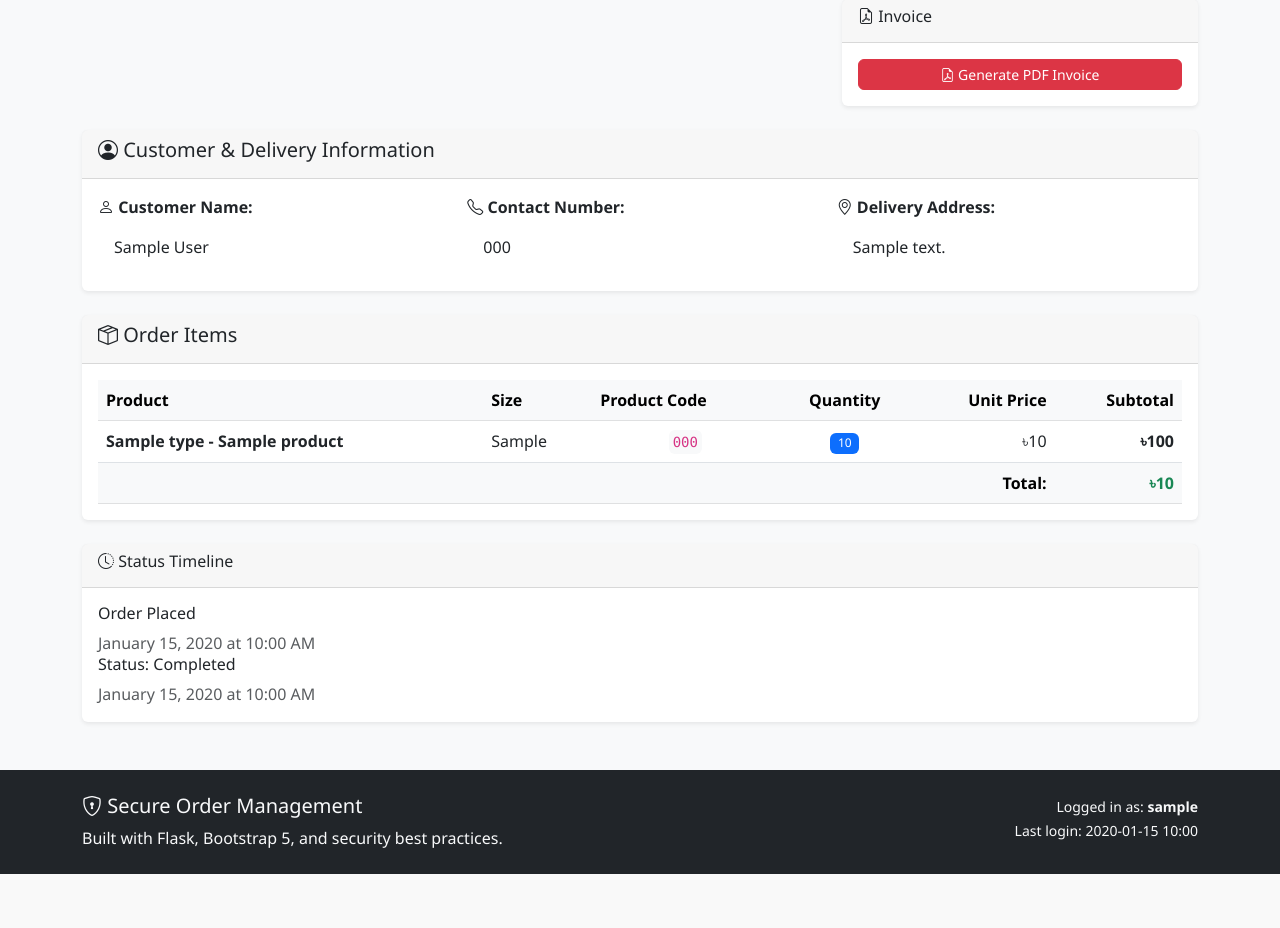
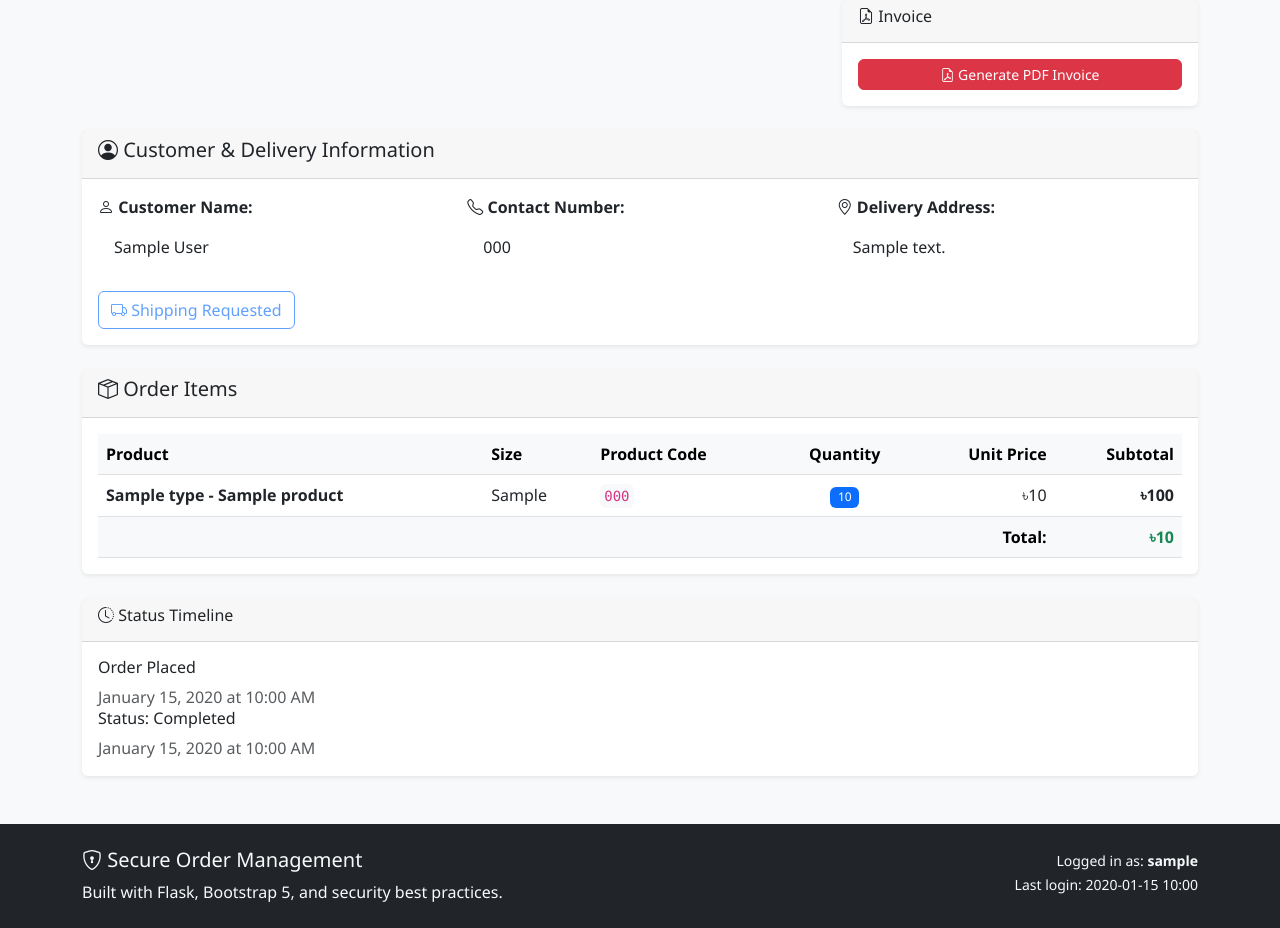
Before and after one commit to sameeul/mcrm, a Flask app: page /order_details/1 in a window 1280 px wide. Shown: the part 427-1355 px from the top of the page. Before the commit the page ends 1301 px from the top, so only its background shows below. Run offline with Flask 3, Linux system fonts and the light colour scheme; a user stored in the database is signed in; tables that the repository leaves empty hold one stand-in row (values such as "Sample post"); some libraries are stand-ins or nearby versions.

Commit message:
add shipping , update various rendering

```diff
--- a/forms.py
+++ b/forms.py
@@ -168,11 +168,7 @@ class ProductForm(FlaskForm):
 
     def validate_product_code(self, product_code):
         # Check for duplicate product code
-        query = Product.query.filter_by(product_code=product_code.data)
-        if self.product_id:
-            query = query.filter(Product.id != self.product_id)
-        if query.first():
-            raise ValidationError('Product code already exists. Please choose a different code.')
+        pass
 
     def validate_product_combination(self):
         # Check for duplicate product combination
--- a/models.py
+++ b/models.py
@@ -277,6 +277,7 @@ class Order(db.Model):
     city_name = db.Column(db.String(100), nullable=True)
     zone_id = db.Column(db.Integer, nullable=True)  # Pathao zone_id
     zone_name = db.Column(db.String(100), nullable=True)
+    shipping_requested = db.Column(db.Boolean, default=False)  # Whether shipping is requested
 
     # Order Financial Details
     delivery_charge = db.Column(db.Numeric(10, 2), nullable=False, default=0.00)
--- a/routes.py
+++ b/routes.py
@@ -716,3 +716,20 @@ def api_delete_user(user_id):
     except Exception as e:
         db.session.rollback()
         return jsonify({'success': False, 'message': 'Failed to delete user'}), 500
+
+@main.route('/request_shipping/<int:order_id>', methods=['POST'])
+@login_required
+def request_shipping(order_id):
+    order = Order.query.get_or_404(order_id)
+    # Only allow if not already requested and user has access
+    if not current_user.is_admin() and order.user_id != current_user.id:
+        flash('Access denied', 'error')
+        return redirect(url_for('main.orders'))
+    if order.shipping_requested:
+        flash('Shipping already requested for this order.', 'info')
+    else:
+        order.shipping_requested = True
+        order.updated_at = datetime.utcnow()
+        db.session.commit()
+        flash('Shipping has been requested for this order.', 'success')
+    return redirect(url_for('main.order_details', order_id=order.id))
--- a/templates/dashboard.html
+++ b/templates/dashboard.html
@@ -198,7 +198,7 @@
                                 <tr>
                                     <td><strong>#{{ order.id }}</strong></td>
                                     {% if current_user.is_admin() %}
-                                    <td>{{ order.user.username }}</td>
+                                    <td>{{ order.customer.name }}</td>
                                     {% endif %}
                                     <td>{{ order.total_amount|currency }}</td>
                                     <td>
--- a/templates/order_details.html
+++ b/templates/order_details.html
@@ -129,6 +129,21 @@
                 <p class="ms-3">{{ order.customer.address }}</p>
             </div>
         </div>
+        <div class="mt-3">
+            <form id="shippingRequestForm" method="POST" action="{{ url_for('main.request_shipping', order_id=order.id) }}">
+                <input type="hidden" name="csrf_token" value="{{ csrf_token() }}">
+                <button type="submit" class="btn btn-outline-primary"
+                        id="requestShippingBtn"
+                        {% if order.shipping_requested %}disabled{% endif %}>
+                    <i class="bi bi-truck"></i>
+                    {% if order.shipping_requested %}
+                        Shipping Requested
+                    {% else %}
+                        Request Shipping
+                    {% endif %}
+                </button>
+            </form>
+        </div>
     </div>
 </div>
 
@@ -165,7 +180,7 @@
                                 </div>
 
                             </td>
-                            <td class="text-center">
+                            <td class="text-start">
                                 {% if item.tracking_code %}
                                     <code class="bg-light p-1 rounded">{{ item.tracking_code }}</code>
                                 {% else %}
--- a/templates/orders.html
+++ b/templates/orders.html
@@ -63,7 +63,7 @@
                             </td>
                             {% if current_user.is_admin() %}
                             <td>
-                                <i class="bi bi-person"></i> {{ order.user.username }}
+                                <i class="bi bi-person"></i> {{ order.customer.name }}
                             </td>
                             {% endif %}
                             <td>
```
